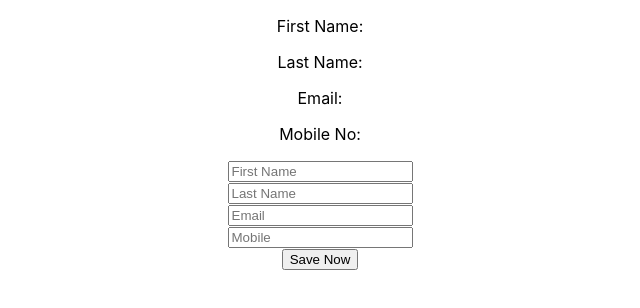
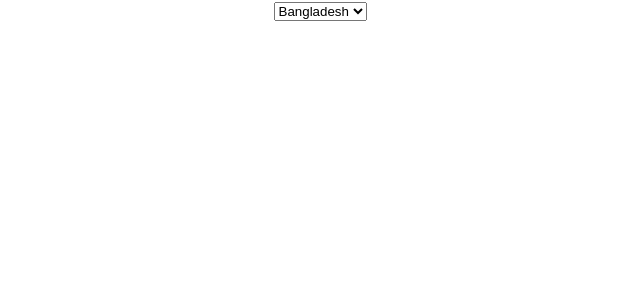
Before and after one commit to jubaerahamedbd/ReactFastTask, a React (Create React App) app: page / in a window 1280 px wide. Shown: the top 308 px of the page, without its empty margins (320-960 px from the left). Built offline with nearby package versions, Linux system fonts and the light colour scheme.

Commit message:
React Lists

```diff
--- a/src/App.js
+++ b/src/App.js
@@ -6,11 +6,12 @@
 // import Refresh from './components/Refresh';
 // import FindDomNode from './components/FindDomNode';
 // import Form from './components/Form';
-import Signup from './components/Signup';
+// import Signup from './components/Signup';
+import List from './components/List';
 function App() {
   return (
     <div className="App">
-      <Signup />
+      <List />
     </div>
   )
 
--- /dev/null
+++ b/src/components/List.js
@@ -0,0 +1,19 @@
+import React, { Component } from 'react';
+
+class List extends Component {
+    render() {
+        const country = ['Bangladesh','India', 'UK','USA','China']
+        const dataItems = country.map((mydata)=>{
+            return <option>{mydata}</option>
+        })
+        return (
+            <div>
+                <select>
+                    {dataItems}
+                </select>
+            </div>
+        );
+    }
+}
+
+export default List;
```
Also changed, not shown: src/components/Signup.js (+9 -5 lines).
